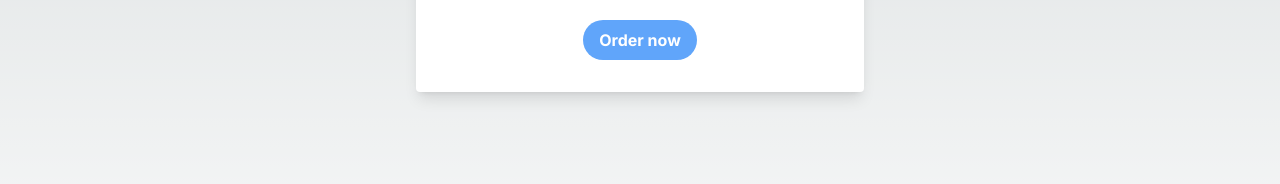
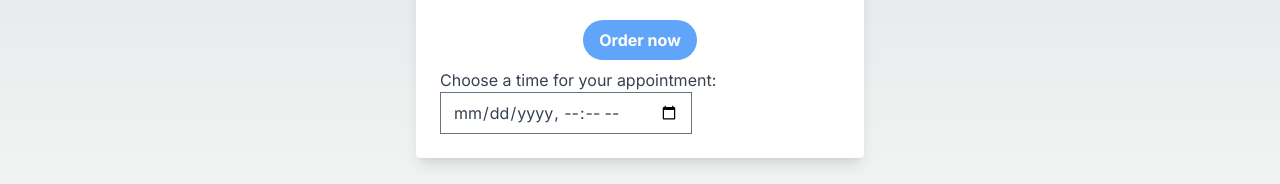
Before and after one commit to Spyabo/coach-me-code, a Next.js app: page /purchase in a window 1280 px wide. Shown: the part 360-544 px from the top of the page. Built offline with nearby package versions, Linux system fonts and the light colour scheme; no server answers.

Commit message:
add DateTime component

```diff
--- /dev/null
+++ b/src/app/components/Calendar/Calendar.tsx
@@ -0,0 +1,22 @@
+"use client"
+import { format } from "date-fns";
+import { useState } from "react";
+import { DayPicker } from "react-day-picker";
+
+export default function Calendar() {
+
+    const [selected, setSelected] = useState<Date>();
+
+    let footer = <p>Please pick a day.</p>;
+    if (selected) {
+        footer = <p>You picked {format(selected, 'PP')}.</p>;
+    }
+    return (
+        <DayPicker
+            mode="single"
+            selected={selected}
+            onSelect={setSelected}
+            footer={footer}
+        />
+    );
+}
--- /dev/null
+++ b/src/app/components/Calendar/DateTime.tsx
@@ -0,0 +1,28 @@
+export default function DateTime() {
+    let today = new Date();
+    let dd = today.getDate(); //Current day
+    let mm = today.getMonth() + 1; //January is 0!
+    let yyyy = today.getFullYear(); //(Year is 2022)
+    let hh = today.getHours(); //Current hour
+    let m = today.getMinutes(); //Current minutes
+
+    if (dd < 10) {
+        dd = '0' + dd;
+    }
+    if (mm < 10) {
+        mm = '0' + mm;
+    }
+    today = yyyy + '-' + mm + '-' + dd + "T" + hh + ":" + m; //or YYYY-MM-DDThh:mm
+    // document.getElementById("datefield").setAttribute("min", "max", today);
+
+    return (
+        <>
+            <label htmlFor="meeting-time">Choose a time for your appointment:</label>
+
+            <input type=
+                "datetime-local" name="datefield" id="datefield"
+                min={today} max="todayT11:00" />
+
+        </>
+    )
+}
--- a/src/app/purchase/page.tsx
+++ b/src/app/purchase/page.tsx
@@ -1,3 +1,5 @@
+import DateTime from "../components/Calendar/DateTime";
+
 export default function Page() {
   return (
     <div className="m-10 flex justify-center">
@@ -5,7 +7,7 @@ export default function Page() {
         <div className="px-6 py-6 text-gray-700 text-base">
           <h1 className="font-bold text-xl mb-2">Order Summary</h1>
           <p>Listing title</p>
-            <img src="" alt=""/>
+          <img src="" alt="" />
           <p>
             Listing description. Lorem ipsum dolor sit amet, consectetur
           </p>
@@ -20,6 +22,7 @@ export default function Page() {
           <div className="flex flex-row justify-center">
             <button className="bg-blue-400 hover:bg-blue-700 text-white font-bold py-2 px-4 m-2 rounded-full">Order now</button>
           </div>
+          <DateTime />
         </div>
       </div>
     </div>
```
Lines whose indentation alone changed are shown as unchanged.
